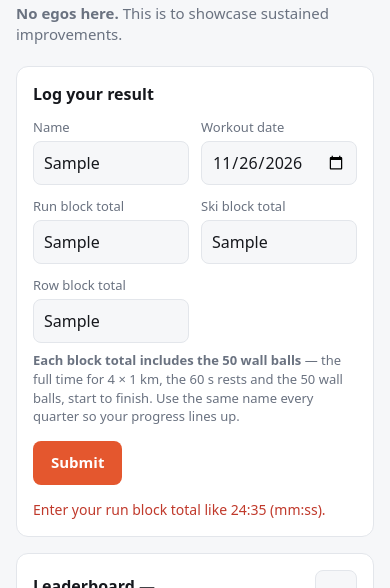
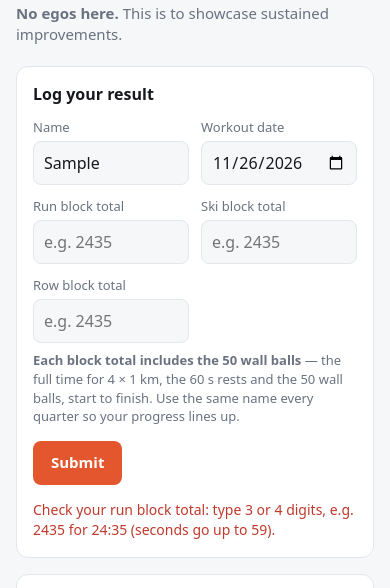
Before and after one commit to brodeurbenjamin/baseline, a plain HTML site: page site/index.html in a window 390 px wide. Both pictures are taken after typing "Sample", "Sample", "Sample", "Sample" into the empty fields and a click on the button "Submit". Shown: the part 178-766 px from the top of the page. Drawn offline with nearby package versions, Linux system fonts and the light colour scheme; files whose address does not match are found by name.

Commit message:
Time boxes: type digits, the colon goes in by itself (#6)
On a phone's number pad there's no colon key, so the block-total boxes now
take digits only and format as you type: 2435 -> 24:35, 935 -> 9:35. Pasting
24:35 still works. The form still receives mm:ss, so nothing changes in the
Google Form or the results file.


Claude-Session: https://claude.ai/code/session_01SvWJ8oMKkQNaB1Z6364wrG

Co-authored-by: Claude <noreply@anthropic.com>

```diff
--- a/site/index.html
+++ b/site/index.html
@@ -69,9 +69,9 @@
       <div class="grid">
         <div><label for="name">Name</label><input id="name" required maxlength="60" autocomplete="name"></div>
         <div><label for="date">Workout date</label><input id="date" type="date" required></div>
-        <div><label for="run">Run block total</label><input id="run" required placeholder="mm:ss" inputmode="numeric"></div>
-        <div><label for="ski">Ski block total</label><input id="ski" required placeholder="mm:ss" inputmode="numeric"></div>
-        <div><label for="row">Row block total</label><input id="row" required placeholder="mm:ss" inputmode="numeric"></div>
+        <div><label for="run">Run block total</label><input id="run" class="time" required placeholder="e.g. 2435" inputmode="numeric" maxlength="5" autocomplete="off"></div>
+        <div><label for="ski">Ski block total</label><input id="ski" class="time" required placeholder="e.g. 2435" inputmode="numeric" maxlength="5" autocomplete="off"></div>
+        <div><label for="row">Row block total</label><input id="row" class="time" required placeholder="e.g. 2435" inputmode="numeric" maxlength="5" autocomplete="off"></div>
       </div>
       <p class="note"><strong>Each block total includes the 50 wall balls</strong> — the full time for 4 × 1 km, the 60 s rests and the 50 wall balls, start to finish. Use the same name every quarter so your progress lines up.</p>
       <p><button id="go" type="submit">Submit</button></p>
@@ -127,6 +127,13 @@ function parseTime(s) {          // "24:35" or "1:02:10" -> seconds
   if (parts.slice(1).some(p => !/^[0-5]\d$/.test(p))) return NaN;
   return parts.map(Number).reduce((a, p) => a * 60 + p, 0);
 }
+// Time boxes: type digits only and the colon goes in by itself, so a phone's
+// number pad works ("2435" -> "24:35", "935" -> "9:35"). Pasting "24:35" works too.
+function autoColon(v) {
+  const d = String(v).replace(/\D/g, "").slice(0, 4);
+  return d.length > 2 ? `${d.slice(0, -2)}:${d.slice(-2)}` : d;
+}
+document.querySelectorAll("input.time").forEach(el => el.addEventListener("input", () => { el.value = autoColon(el.value); }));
 const quarterOf = d => { const [y, m] = d.split("-").map(Number); return `${y} Q${Math.ceil(m / 3)}`; };
 
 // ---------- data ----------
@@ -257,7 +264,7 @@ $("f").onsubmit = async e => {
   if (!name) return say("err", "Enter your name.");
   if (!/^\d{4}-\d{2}-\d{2}$/.test(date)) return say("err", "Pick the workout date.");
   for (const k of ["run", "ski", "row"])
-    if (!(sec[k] >= 60 && sec[k] <= 21600)) return say("err", `Enter your ${k} block total like 24:35 (mm:ss).`);
+    if (!(sec[k] >= 60 && sec[k] <= 21600)) return say("err", `Check your ${k} block total: type 3 or 4 digits, e.g. 2435 for 24:35 (seconds go up to 59).`);
 
   const entry = { ts: new Date().toISOString(), date, quarter: quarterOf(date), name,
                   run: sec.run, ski: sec.ski, row: sec.row, total: sec.run + sec.ski + sec.row };
```
